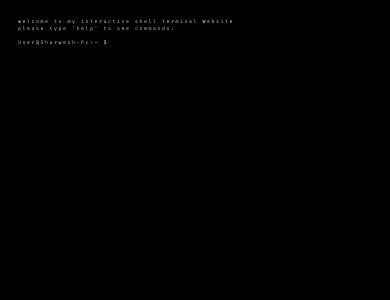
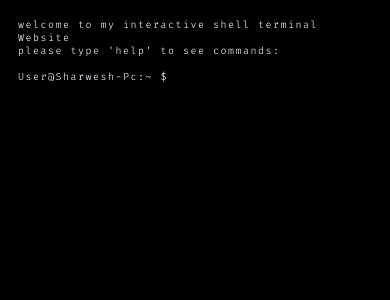
Before and after one commit to Sharwesh05/Terminal-Portfolio, a React (Vite) app: page / in a window 390 px wide. Shown: the top 300 px of the page. Built offline with nearby package versions, Linux system fonts and the light colour scheme.

Commit message:
modified:   src/main.css

```diff
--- a/src/main.css
+++ b/src/main.css
@@ -46,6 +46,9 @@ body{
 }
 @media (max-width:400px){
     .main{
-        font-size: 5px;
+        font-size: 10px;
+    }
+    .textbar{
+        font-size: 10px;
     }
 }
```
